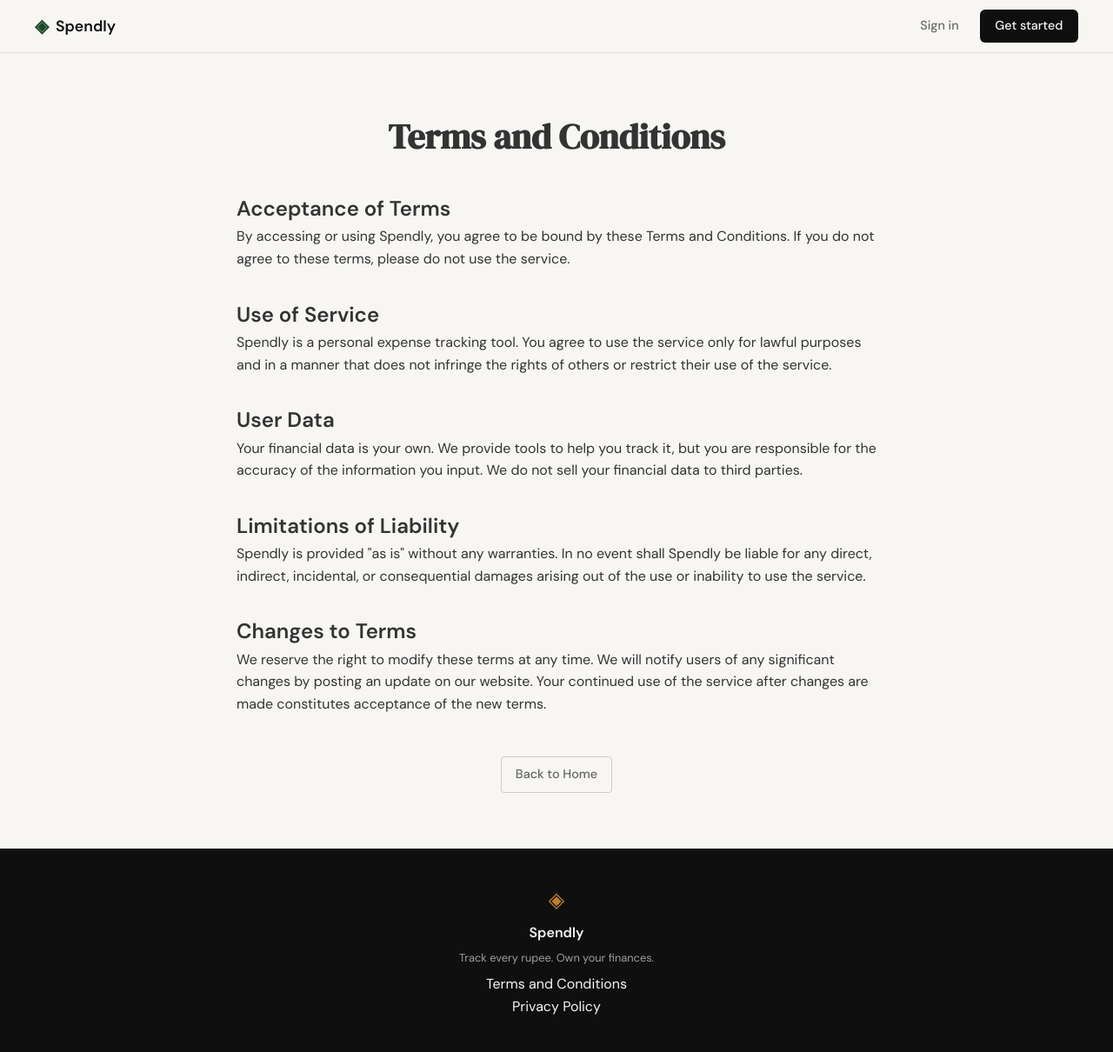
After one commit to GautamBajaj56/Spendly, a Flask app: page /terms in a window 1280 px wide. The commit adds this page. Shown: the whole page at 87% size. Run offline with Flask 3, Linux system fonts and the light colour scheme.

Commit message:
landing: add terms and conditions page and route

```diff
--- a/app.py
+++ b/app.py
@@ -20,6 +20,11 @@ def register():
 @app.route("/login")
 def login():
     return render_template("login.html")
+
+
+@app.route("/terms")
+def terms():
+    return render_template("terms.html")
 
 
 # ------------------------------------------------------------------ #
--- a/templates/base.html
+++ b/templates/base.html
@@ -35,7 +35,8 @@
             <span class="footer-name">Spendly</span>
             <p class="footer-copy">Track every rupee. Own your finances.</p>
             <div class="footer-links">
-                <a href="#">Terms and Conditions</a>
+                <a href="{{ url_for('terms') }}">Terms and Conditions</a>
+                <br>
                 <a href="#">Privacy Policy</a>
             </div>
         </div>
--- /dev/null
+++ b/templates/terms.html
@@ -0,0 +1,38 @@
+{% extends "base.html" %}
+
+{% block title %}Terms and Conditions — Spendly{% endblock %}
+
+{% block content %}
+<div class="terms-container" style="max-width: 800px; margin: 4rem auto; padding: 0 2rem; font-family: 'DM Sans', sans-serif; line-height: 1.6; color: #333;">
+    <h1 style="font-family: 'DM Serif Display', serif; font-size: 2.5rem; margin-bottom: 2rem; text-align: center;">Terms and Conditions</h1>
+
+    <section style="margin-bottom: 2rem;">
+        <h2>Acceptance of Terms</h2>
+        <p>By accessing or using Spendly, you agree to be bound by these Terms and Conditions. If you do not agree to these terms, please do not use the service.</p>
+    </section>
+
+    <section style="margin-bottom: 2rem;">
+        <h2>Use of Service</h2>
+        <p>Spendly is a personal expense tracking tool. You agree to use the service only for lawful purposes and in a manner that does not infringe the rights of others or restrict their use of the service.</p>
+    </section>
+
+    <section style="margin-bottom: 2rem;">
+        <h2>User Data</h2>
+        <p>Your financial data is your own. We provide tools to help you track it, but you are responsible for the accuracy of the information you input. We do not sell your financial data to third parties.</p>
+    </section>
+
+    <section style="margin-bottom: 2rem;">
+        <h2>Limitations of Liability</h2>
+        <p>Spendly is provided "as is" without any warranties. In no event shall Spendly be liable for any direct, indirect, incidental, or consequential damages arising out of the use or inability to use the service.</p>
+    </section>
+
+    <section style="margin-bottom: 2rem;">
+        <h2>Changes to Terms</h2>
+        <p>We reserve the right to modify these terms at any time. We will notify users of any significant changes by posting an update on our website. Your continued use of the service after changes are made constitutes acceptance of the new terms.</p>
+    </section>
+
+    <div style="text-align: center; margin-top: 3rem;">
+        <a href="{{ url_for('landing') }}" class="btn-ghost" style="text-decoration: none; color: #666; border: 1px solid #ccc; padding: 0.5rem 1rem; border-radius: 4px;">Back to Home</a>
+    </div>
+</div>
+{% endblock %}
```
